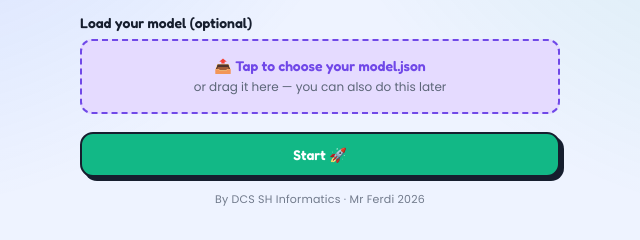
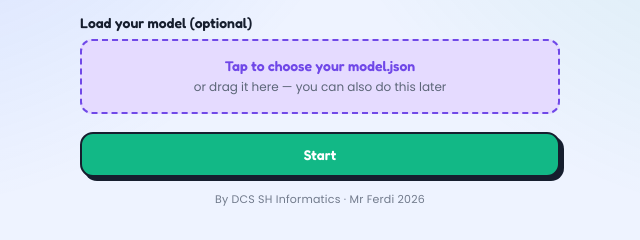
Before and after one commit to fransiskusferdian/regressit, a plain HTML site: page index.html in a window 1280 px wide. Shown: the part 413-653 px from the top of the page, 320-960 px from the left. Drawn offline with Linux system fonts and the light colour scheme.

Commit message:
Update index.html

```diff
--- a/index.html
+++ b/index.html
@@ -147,14 +147,14 @@
     <div class="field">
       <label>Load your model (optional)</label>
       <div class="import-drop" id="setup-drop" tabindex="0" role="button" aria-label="Upload model JSON file">
-        <div class="big">📤 Tap to choose your model.json</div>
+        <div class="big">Tap to choose your model.json</div>
         <div class="sub">or drag it here — you can also do this later</div>
       </div>
       <input type="file" id="setup-file-json" accept=".json,application/json" style="display:none;">
       <div class="setup-model-ok" id="setup-model-ok" style="display:none;"></div>
       <div class="import-err" id="setup-import-err" style="display:none;"></div>
     </div>
-    <button class="btn go full" id="btn-save">Start 🚀</button>
+    <button class="btn go full" id="btn-save">Start</button>
     <p class="app-footer">By DCS SH Informatics · Mr Ferdi 2026</p>
   </div>
 </div>
```
